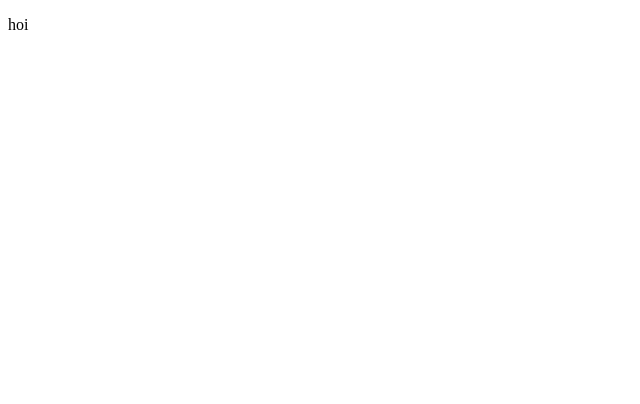
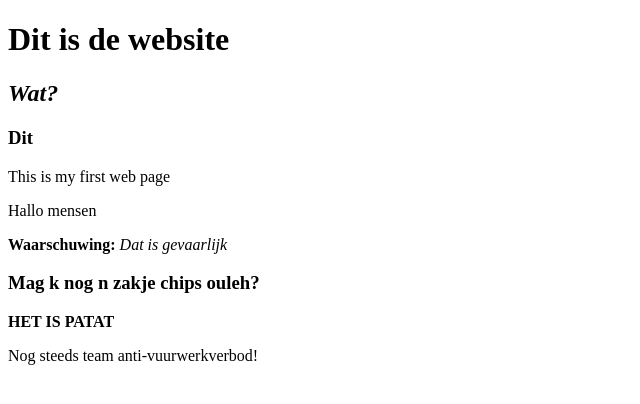
Before and after one commit to 11106/ikbenhier, a plain HTML site: page index.html in a window 1280 px wide. Shown: the whole page, without its empty margins (0-640 px from the left). Drawn offline with Linux system fonts and the light colour scheme.

Commit message:
dingetjes toegevoegd

```diff
--- a/index.html
+++ b/index.html
@@ -1,12 +1,18 @@
 <!DOCTYPE html>
 <html>
+  <title>Mag 'k nog 'n zakje chips ouleh?</title>
   <head>
-    <meta charset="utf-8">
-    <meta name="viewport" content="width=device-width">
-    <title>replit</title>
-    <link href="style.css" rel="stylesheet" type="text/css" />
+   <h1>Dit is de website</h1>
+   <h2><em>Wat?</em></h2>
+   <h3>Dit</h3>
   </head>
   <body>
-    <p>hoi</p>
+    <p>This is my first web page</p>
+    <p>Hallo mensen</p>
+    <strong>Waarschuwing:</strong>
+    <em>Dat is gevaarlijk</em>
+    <h3>Mag k nog n zakje chips ouleh?</h3>
+    <p><strong>HET IS PATAT</strong></p>
+    <p>Nog steeds team anti-vuurwerkverbod!</p>
   </body>
 </html>
```
